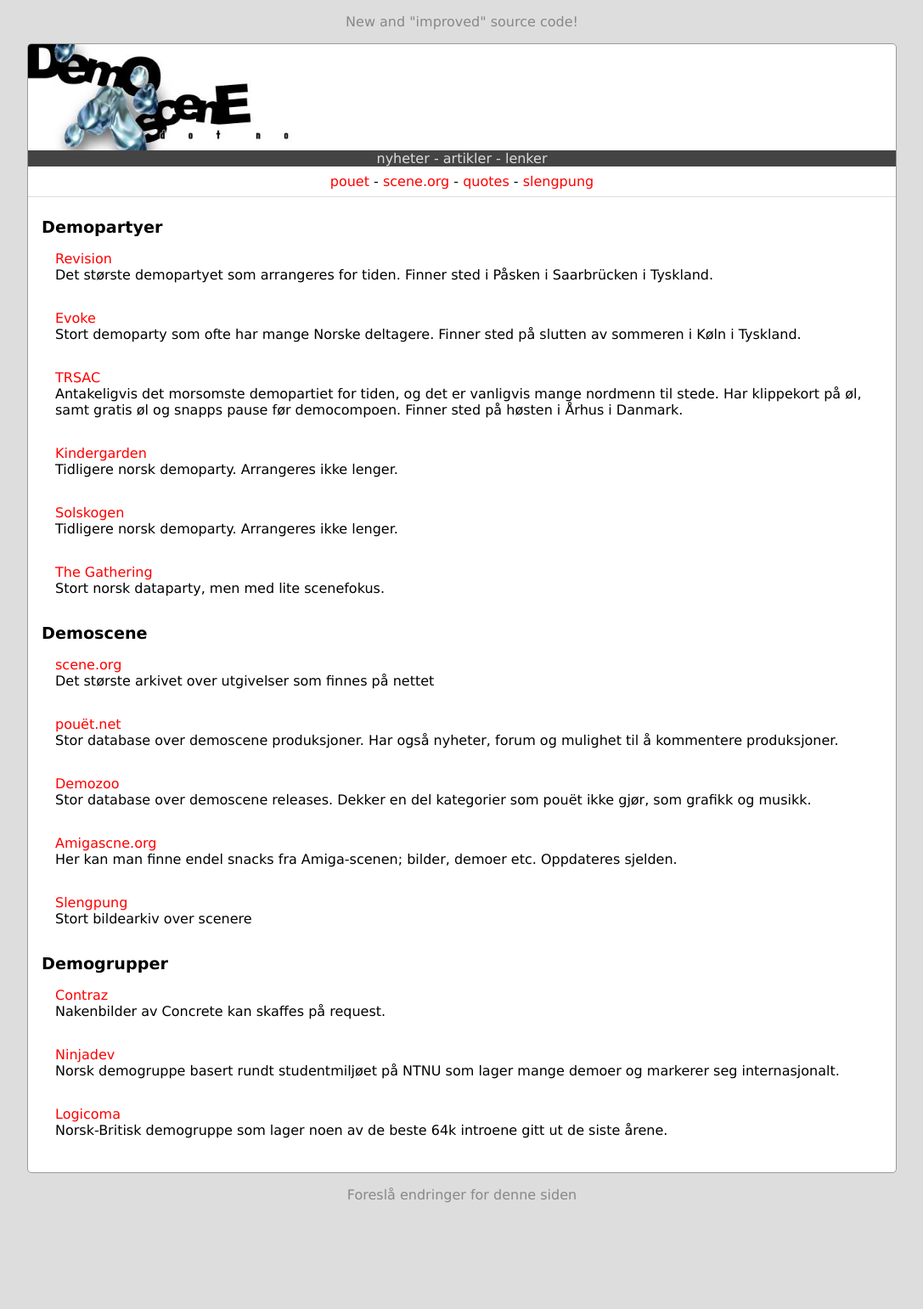
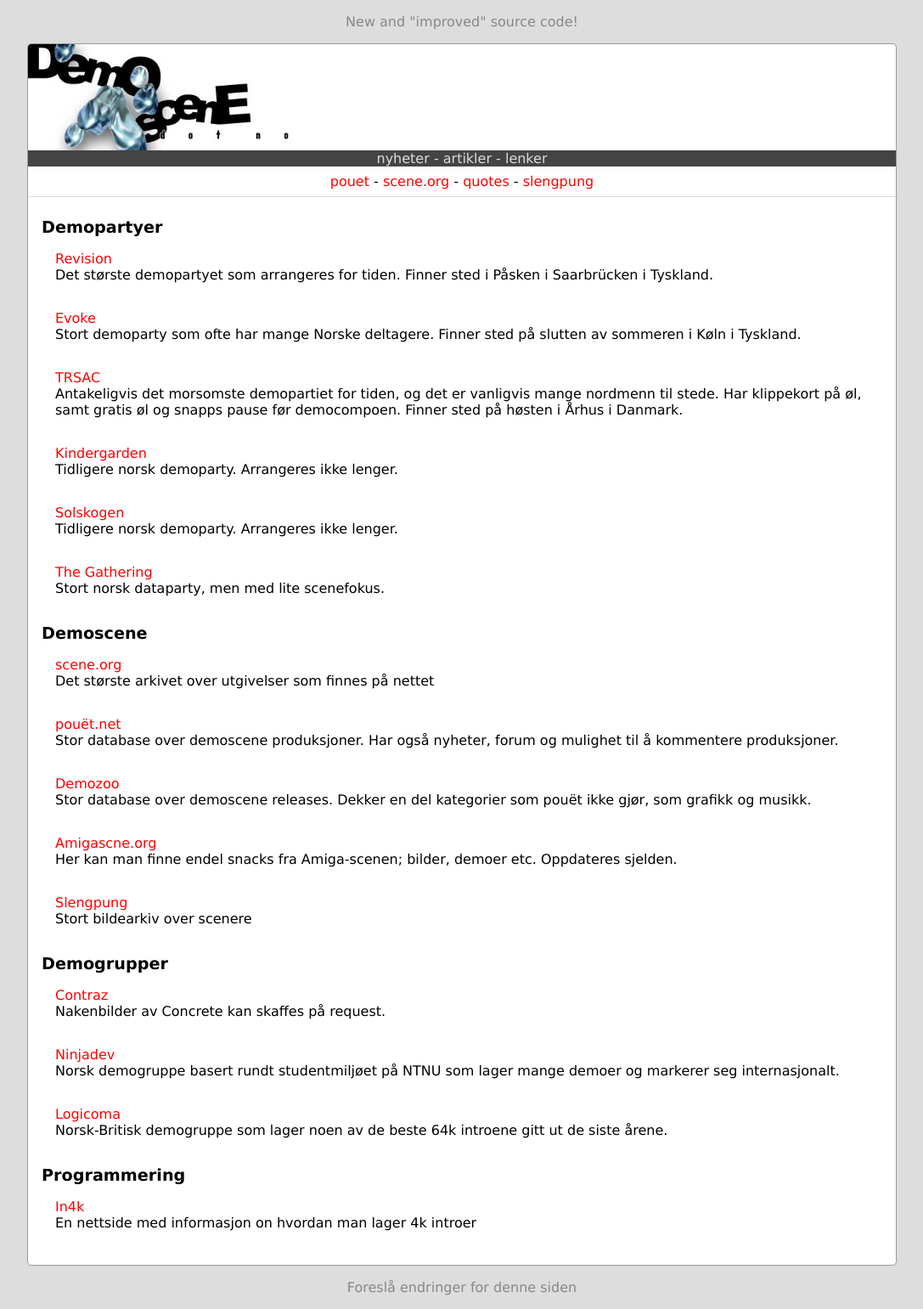
Before and after one commit to demoscene-no/demoscene.no, a Jekyll site: the page built from links.html, in a window 1280 px wide. Shown: the whole page at 85% size, without its empty margins (96-1183 px from the left). Built offline with Jekyll 4.4.1, drawn with Linux system fonts in a browser that asks for light colours; before the commit the page ends 1432 px from its top, so only the background shows below that.

Commit message:
links: add link to in4k

```diff
--- a/_data/links.yaml
+++ b/_data/links.yaml
@@ -63,3 +63,8 @@
       Norsk-Britisk demogruppe som lager noen av de beste 64k introene gitt ut
       de siste årene.
     url: http://logicoma.io/
+- name: Programmering
+  links:
+  - name: In4k
+    description: En nettside med informasjon on hvordan man lager 4k introer
+    url: https://in4k.github.io/
```
